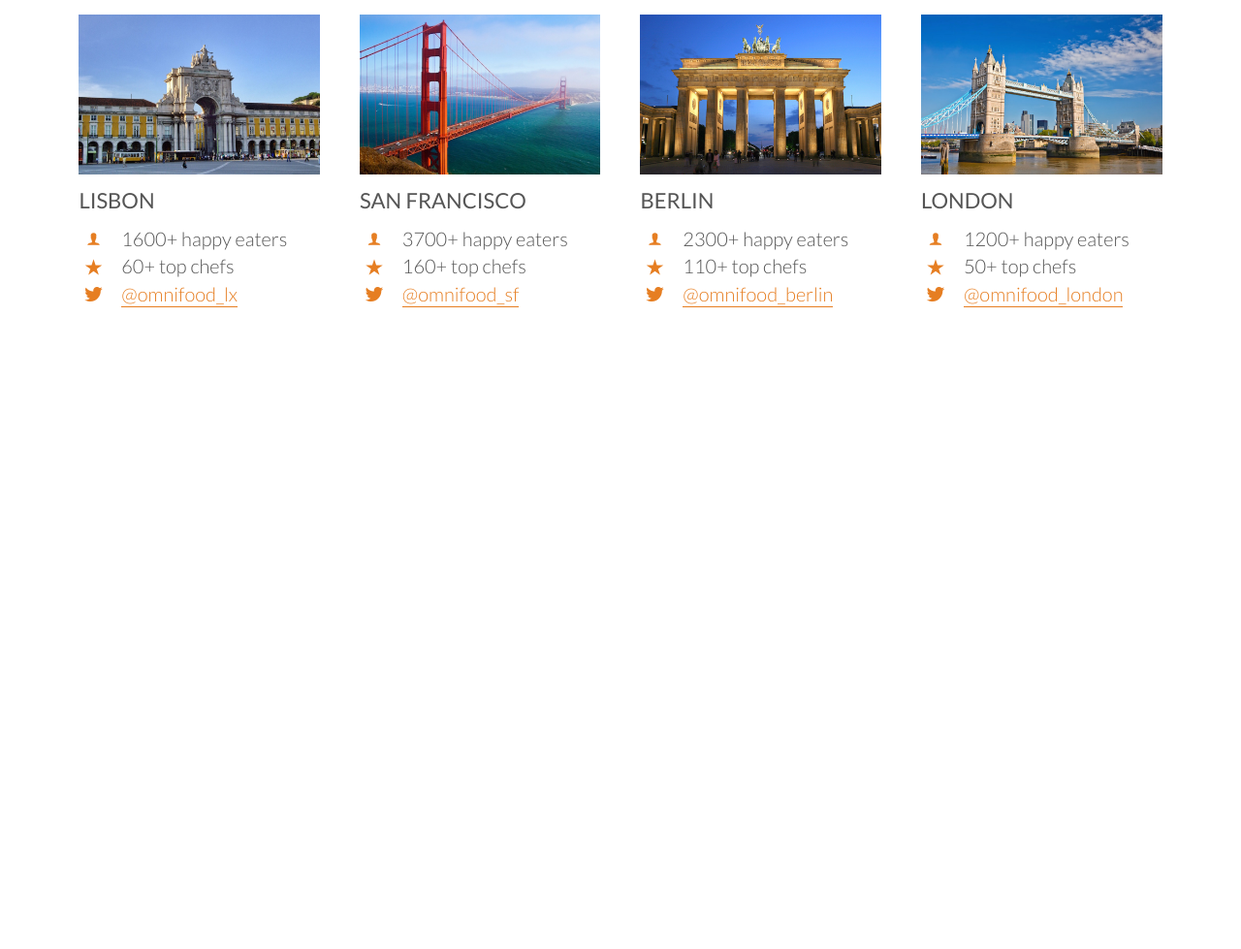
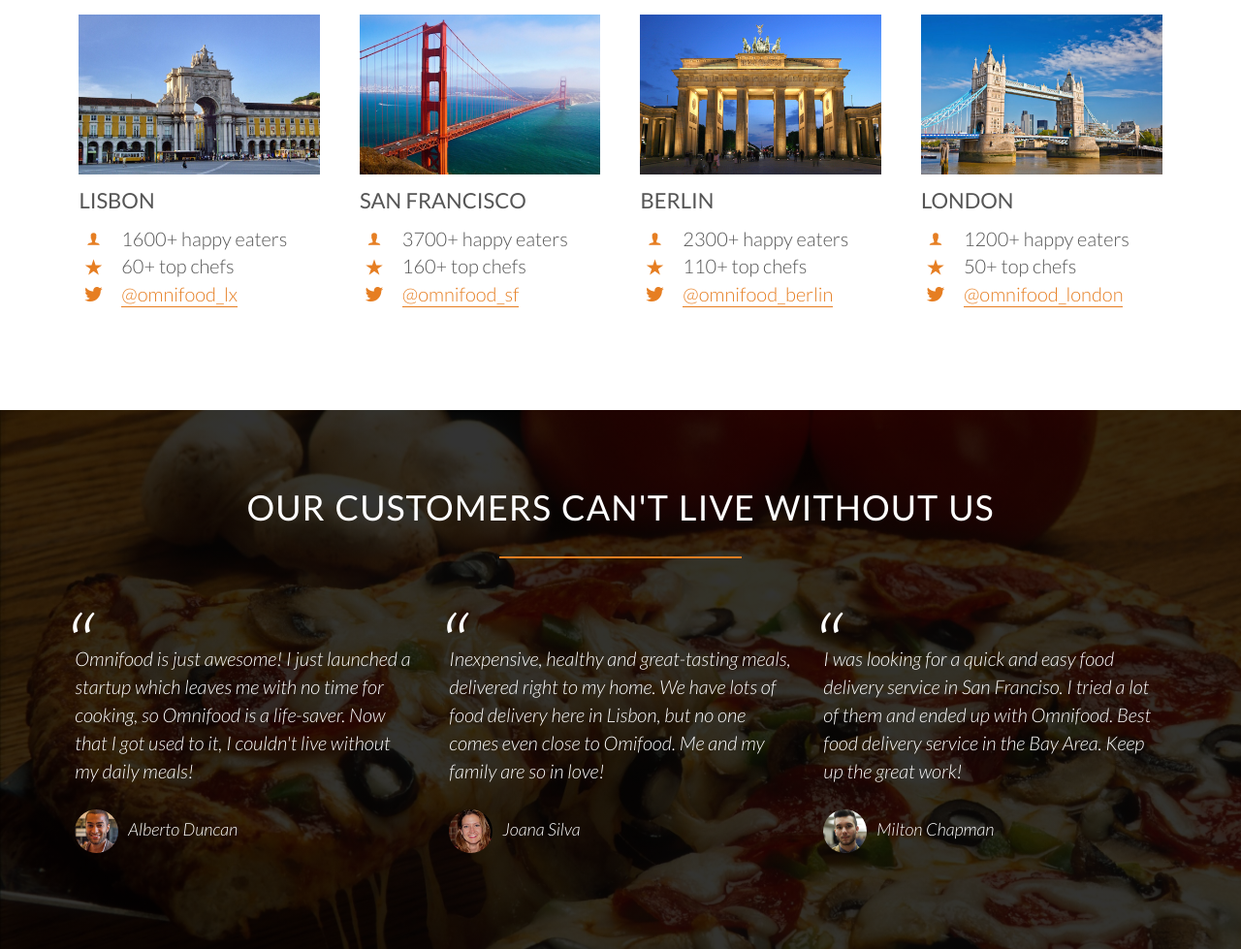
Before and after one commit to MarthaBarahona/HTML5-CSS3, a plain HTML site: page index.html in a window 1280 px wide. Shown: the part 2952-3931 px from the top of the page at 97% size. Before the commit the page ends 3375 px from the top, so only its background shows below. Drawn offline with Linux system fonts and the light colour scheme; files whose address does not match are found by name.

Commit message:
TESTIMONIAL: seccion terminada, con texto y el correspondiente estilo

```diff
--- a/index.html
+++ b/index.html
@@ -225,7 +225,35 @@
                     </div>
                 </div>
                </div>
+        </section>
 
+        <section class="section-testimonials">
+            <div class="row">
+                <h2>Our customers can't live without us</h2>
+            </div>
+
+            <div class="row">
+                <div class="col span-1-of-3">
+                    <blockquote>
+                        Omnifood is just awesome! I just launched a startup which leaves me with no time for cooking, so Omnifood is a life-saver. Now that I got used to it, I couldn't live without my daily meals!
+                        <cite><img src="resources/img/customer-1.jpg">Alberto Duncan</cite>
+                    </blockquote>
+                </div>
+
+                <div class="col span-1-of-3">
+                    <blockquote>
+                        Inexpensive, healthy and great-tasting meals, delivered right to my home. We have lots of food delivery here in Lisbon, but no one comes even close to Omifood. Me and my family are so in love!
+                        <cite><img src="resources/img/customer-2.jpg">Joana Silva</cite>
+                    </blockquote>
+                </div>
+
+            <div class="col span-1-of-3">
+                    <blockquote>
+                        I was looking for a quick and easy food delivery service in San Franciso. I tried a lot of them and ended up with Omnifood. Best food delivery service in the Bay Area. Keep up the great work!
+                        <cite><img src="resources/img/customer-3.jpg">Milton Chapman</cite>
+                    </blockquote>
+                </div>
+            </div>
         </section>
     </body>
 </html>
@@ -233,5 +261,4 @@
 <!--
 
 
-
 -->
--- a/resources/css/style.css
+++ b/resources/css/style.css
@@ -374,3 +374,45 @@
 .city-feature{
     margin-bottom: 5px;
 }
+
+/*-------------------------------------------------------------------------------*/
+/*TESTIMONIALS*/
+/*-------------------------------------------------------------------------------*/
+
+.section-testimonials{
+    background-image: linear-gradient(rgba(0, 0, 0, 0.8),rgba(0, 0, 0, 0.8)), url(img/back-customers.jpg);
+    background-size: cover;
+    color: #fff;
+    background-attachment: fixed;
+}
+
+blockquote {
+    padding: 2%;
+    font-style: italic;
+    line-height: 145%;
+    position: relative;
+    margin-top: 40px;
+}
+
+cite{
+    display: block;
+    font-size: 90%;
+    margin-top: 25px;
+}
+
+blockquote:before{
+    content: "\201C";
+    font-size: 500%;
+    display: block;
+    position: absolute;
+    top: -5px;
+    left: -5px;
+
+}
+
+cite img{
+    height: 45px;
+    border-radius: 50%;
+    margin-right: 10px;
+    vertical-align: middle;
+}
```
Also changed, not shown: resources/css/img/back-customers.jpg (renamed from resources/img/back-customers.jpg).
